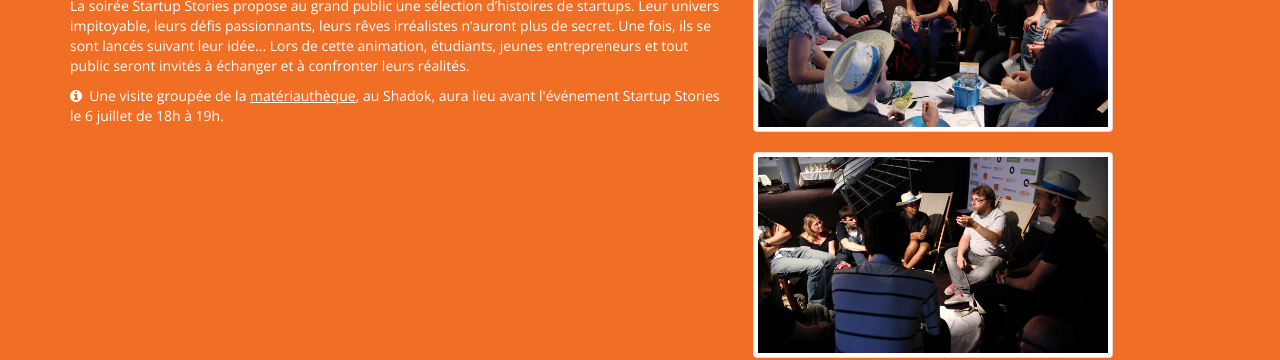
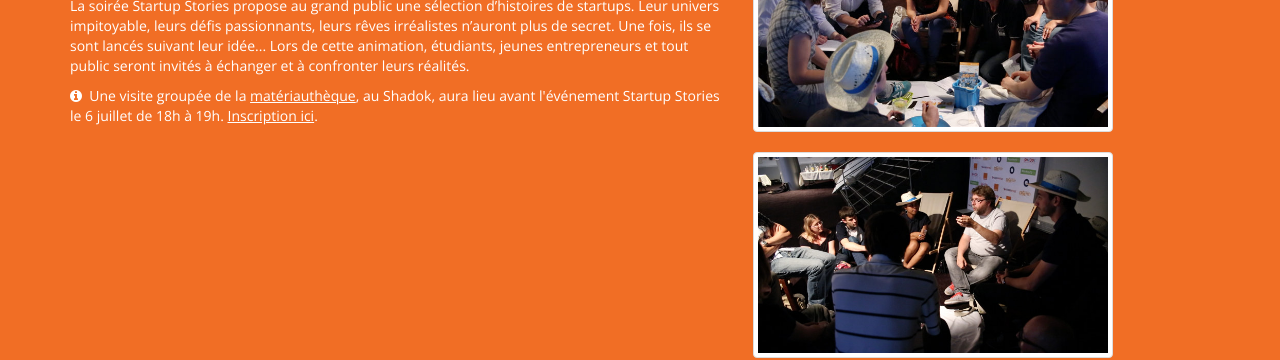
Before and after one commit to AlsaceDigitale/www.edgefest.fr-2019-temporary, a Jekyll site: the page built from startupstories.html, in a window 1280 px wide. Shown: the part 615-975 px from the top of the page. Built offline with Jekyll 4.4.1, drawn with Linux system fonts in a browser that asks for light colours; nearby versions of some CDN libraries; some web fonts are replaced.

Commit message:
update startup stories

```diff
--- a/_includes/startupstories.html
+++ b/_includes/startupstories.html
@@ -17,7 +17,8 @@
         entrepreneurs et tout public seront invités à échanger et à confronter leurs réalités.
         </p>
         <p class="concept">
-          <i class="fa fa-info-circle"></i> &nbsp;Une visite groupée de la <a href="/materiauteque.html">matériauthèque</a>, au Shadok, aura lieu avant l'événement Startup Stories le 6 juillet de 18h à 19h.
+          <i class="fa fa-info-circle"></i> &nbsp;Une visite groupée de la <a href="/materiauteque.html">matériauthèque</a>, au Shadok, aura lieu avant l'événement Startup Stories le 6 juillet de 18h à 19h. <a href="https://www.eventbrite.fr/e/billets-materiautheque-26051300140
+">Inscription ici</a>.
         </p>
         <!--<p class="concept">
         En-cas prévu.
```
